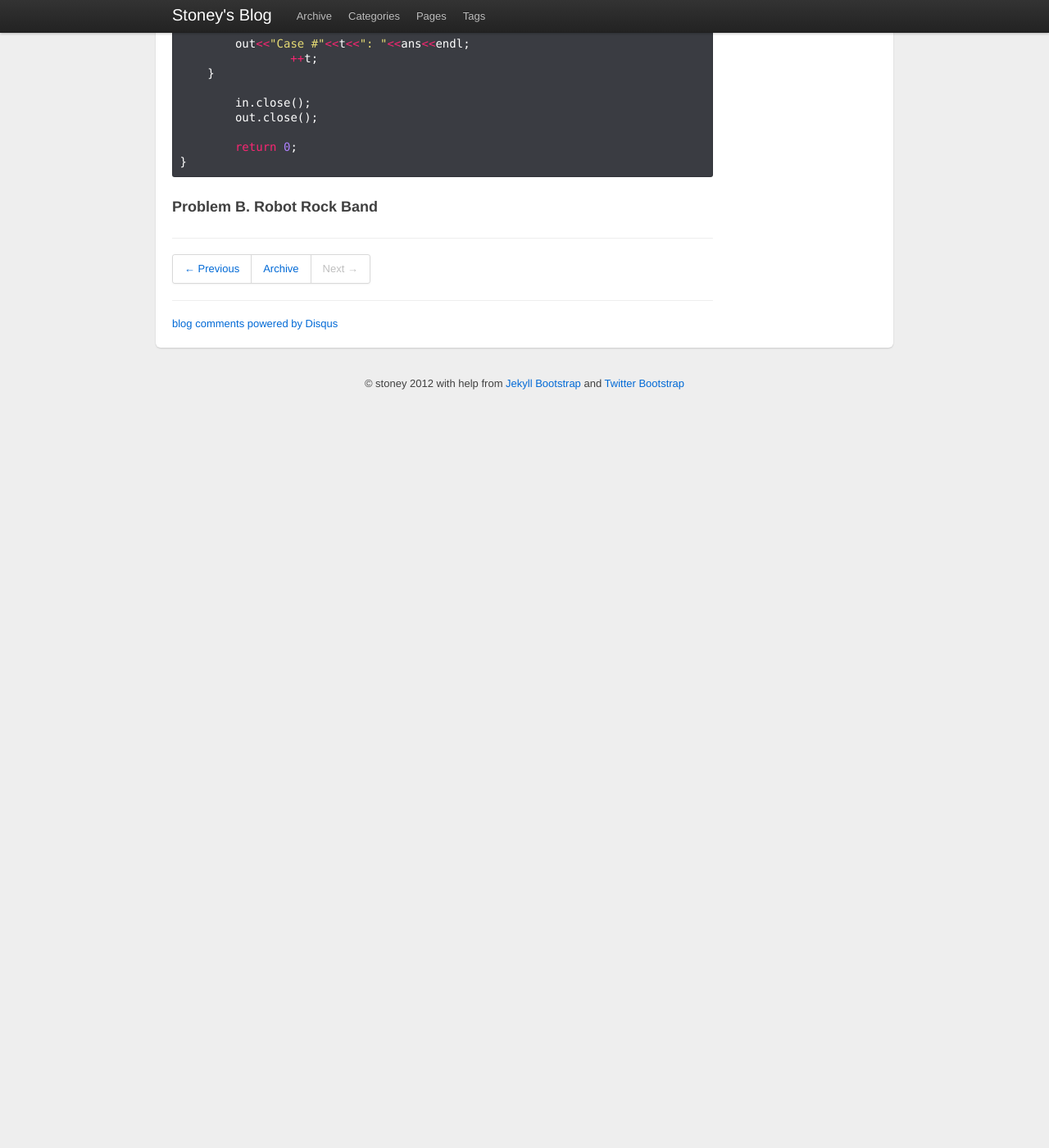
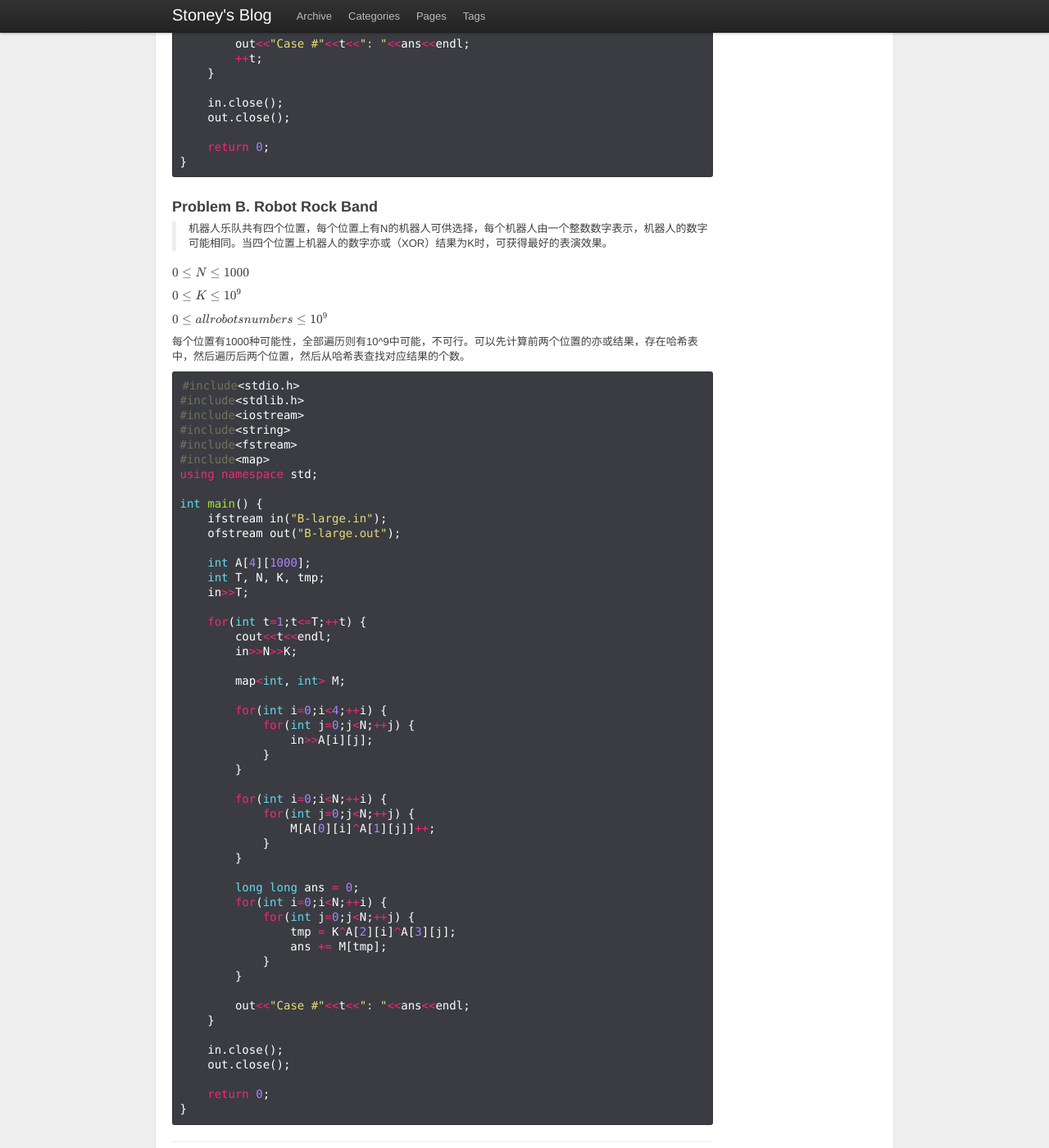
Before and after one commit to DengZuoheng/istoney.github.io, a Jekyll site: the page built from _posts/jobhunting/2016-09-20-APAC-Problem-Solutions.md, in a window 1280 px wide and 1400 px high, scrolled down 883 px. Shown: the whole window at 82% size. Built offline with Jekyll 4.4.1, drawn with Linux system fonts in a browser that asks for light colours; formulas are drawn with MathJax 3; comment, search, counter and statistics services are not loaded; before the commit the page ends 1369 px from its top, so only the background shows below that; some of the changed text lies outside the part shown.

Commit message:
add problem B

````diff
--- a/_posts/jobhunting/2016-09-20-APAC-Problem-Solutions.md
+++ b/_posts/jobhunting/2016-09-20-APAC-Problem-Solutions.md
@@ -20,45 +20,106 @@ tags: [job]
 using namespace std;
 
 int main() {
-    ifstream in("A-large-practice.in");
-	ofstream out("A-large-practice.out");
+    ifstream in("A-large.in");
+    ofstream out("A-large.out");
 
-	int T, t = 1;
-	in>>T;
+    int T, t = 1;
+    in>>T;
 
-	while(t <= T) {
-	    string str;
-	    in>>str;
+    while(t <= T) {
+        string str;
+        in>>str;
 
-	    long long ans = 1;
+        long long ans = 1;
 
-	    if(str.length() > 1 && str[0] != str[1])
-	        ans *= 2;
+        if(str.length() > 1 && str[0] != str[1])
+            ans *= 2;
 
-	    for(int i=1;i<str.length()-1;++i) {
-	        int count = 1;
-	        if(str[i-1] == str[i] && str[i] == str[i+1])
-	           count = 1;
-	        else if(str[i-1] == str[i] || str[i-1] == str[i+1] || str[i] == str[i+1])
-	           count = 2;
-	        else count = 3;
-	        ans = ans*count % 1000000007;
+        for(int i=1;i<str.length()-1;++i) {
+            int count = 1;
+            if(str[i-1] == str[i] && str[i] == str[i+1])
+                count = 1;
+            else if(str[i-1] == str[i] || str[i-1] == str[i+1] || str[i] == str[i+1])
+                count = 2;
+            else count = 3;
+            ans = ans*count % 1000000007;
         }
 
         if(str.length() > 1 && str[str.length()-2] != str[str.length()-1])
             ans = ans*2 % 1000000007;
 
         out<<"Case #"<<t<<": "<<ans<<endl;
-		++t;
+        ++t;
     }
 
-	in.close();
-	out.close();
+    in.close();
+    out.close();
 
-	return 0;
+    return 0;
 }
 ```
 
 ### Problem B. Robot Rock Band
 
->
+> 机器人乐队共有四个位置，每个位置上有N的机器人可供选择，每个机器人由一个整数数字表示，机器人的数字可能相同。当四个位置上机器人的数字亦或（XOR）结果为K时，可获得最好的表演效果。
+
+\\( 0 \leq N \leq 1000 \\)
+
+\\( 0 \leq K \leq 10^9 \\)
+
+\\( 0 \leq all robots numbers \leq 10^9 \\)
+
+每个位置有1000种可能性，全部遍历则有10^9中可能，不可行。可以先计算前两个位置的亦或结果，存在哈希表中，然后遍历后两个位置，然后从哈希表查找对应结果的个数。
+
+```c++
+#include<stdio.h>
+#include<stdlib.h>
+#include<iostream>
+#include<string>
+#include<fstream>
+#include<map>
+using namespace std;
+
+int main() {
+    ifstream in("B-large.in");
+    ofstream out("B-large.out");
+
+    int A[4][1000];
+    int T, N, K, tmp;
+    in>>T;
+
+    for(int t=1;t<=T;++t) {
+        cout<<t<<endl;
+        in>>N>>K;
+
+        map<int, int> M;
+
+        for(int i=0;i<4;++i) {
+            for(int j=0;j<N;++j) {
+                in>>A[i][j];
+            }
+        }
+
+        for(int i=0;i<N;++i) {
+            for(int j=0;j<N;++j) {
+                M[A[0][i]^A[1][j]]++;
+            }
+        }
+
+        long long ans = 0;
+        for(int i=0;i<N;++i) {
+            for(int j=0;j<N;++j) {
+                tmp = K^A[2][i]^A[3][j];
+                ans += M[tmp];
+            }
+        }
+
+        out<<"Case #"<<t<<": "<<ans<<endl;
+    }
+
+    in.close();
+    out.close();
+
+    return 0;
+}
+```
````
Also changed, not shown: 7 other files.
